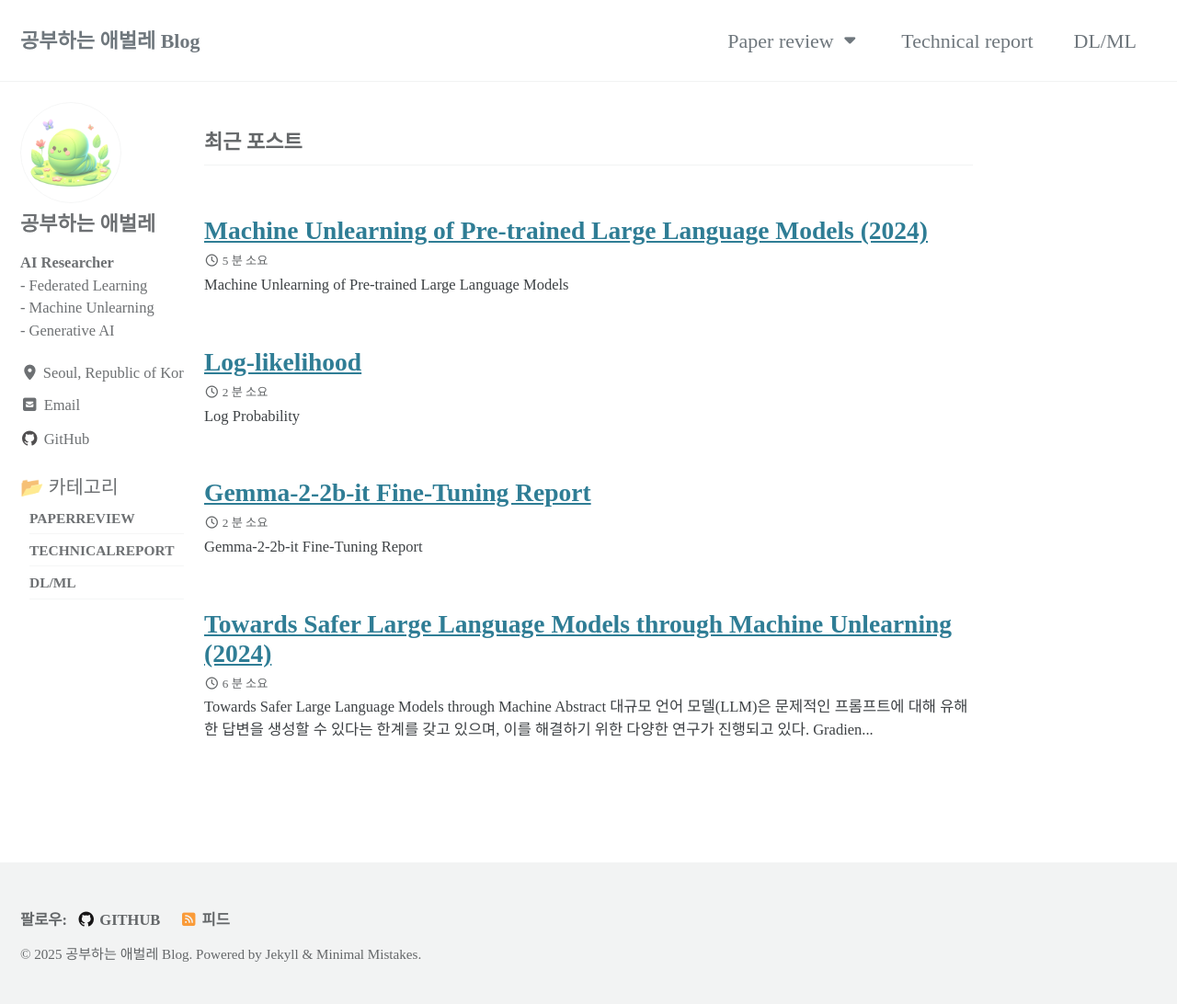
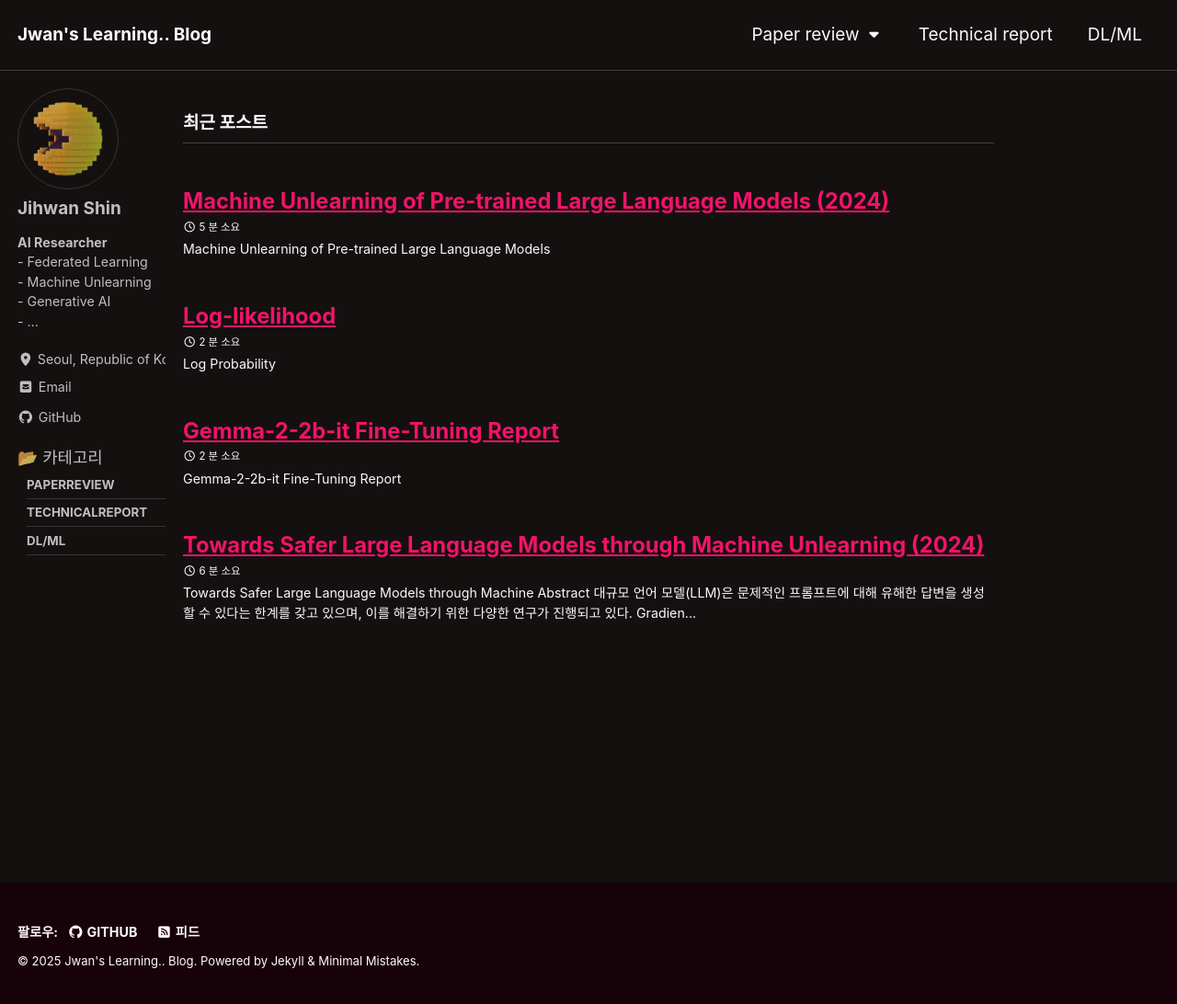
Before and after one commit to tlswlghks/tlswlghks.github.io, a Jekyll site: the page built from index.html, in a window 1280 px wide and 1094 px high. Shown: the whole window at 92% size. Built offline with Jekyll 4.4.1, drawn with Linux system fonts in a browser that asks for light colours; cached includes are drawn as plain includes; the list of posts is cut into pages by our own code.

Commit message:
category

```diff
--- a/_config.yml
+++ b/_config.yml
@@ -12,22 +12,22 @@
 
 # theme                  : "minimal-mistakes-jekyll"
 # remote_theme           : "mmistakes/minimal-mistakes"
-minimal_mistakes_skin    : "default" # "air", "aqua", "contrast", "dark", "dirt", "neon", "mint", "plum", "sunrise"  (블로그의 테마 색상 설정)
+minimal_mistakes_skin    : "neon" # "air", "aqua", "contrast", "dark", "dirt", "neon", "mint", "plum", "sunrise"  (블로그의 테마 색상 설정)
 
 # Site Settings
 locale                   : "ko-KR"   # 블로그의 언어 설정
 rtl                      : # true, false (default) # turns direction of the page into right to left for RTL languages
-title                    : "공부하는 애벌레 Blog"
+title                    : "Jwan's Learning.. Blog"
 title_separator          : "-"
 subtitle                 : # site tagline that appears below site title in masthead
-name                     : "공부하는 애벌레"  # 화면 하단 Footer 에 표시되는 이름입니다.
-description              : "진화하는 과정을 기록합니다!"   # 사이트 설명입니다.
+name                     : "Jwan"  # 화면 하단 Footer 에 표시되는 이름입니다.
+description              : "이것 저것 AI 공부 블로그"   # 사이트 설명입니다.
 url                      : "tlswlghks.github.io"  # 블로그 url <본인의 Git ID>.github.io
 baseurl                  : # 오류 발생 시 연결되는 url 입니다.
 repository               : "https://github.com/tlswlghks/tlswlghks.github.io"   # GitHub Repo Url 입니다.
 teaser                   : # 오류 발생 시 표시되는 이미지 입니다.
 logo                     : # 화면에 표시되는 logo 이미지 입니다.
-masthead_title           : "공부하는 애벌레 Blog"   # 메인화면에 표시되는 Title 입니다.
+masthead_title           : "Jwan's Learning.. Blog"   # 메인화면에 표시되는 Title 입니다.
 breadcrumbs              : # true, false (default)
 words_per_minute         : 200
 enable_copy_code_button  : # true, false (default)
@@ -113,9 +113,9 @@ analytics:
 
 # Site Author
 author:
-  name             : "공부하는 애벌레"
-  avatar           : "/assets/images/avatar/larva.png"
-  bio              : "**AI Researcher** <br> - Federated Learning <br> - Machine Unlearning <br> - Generative AI"
+  name             : "Jihwan Shin"
+  avatar           : "/assets/images/avatar/pacman.png"
+  bio              : "**AI Researcher** <br> - Federated Learning <br> - Machine Unlearning <br> - Generative AI <br> - ..."
   location         : "Seoul, Republic of Korea"
   email            :
   links:
--- a/_sass/minimal-mistakes/_reset.scss
+++ b/_sass/minimal-mistakes/_reset.scss
@@ -8,18 +8,18 @@ html {
   /* apply a natural box layout model to all elements */
   box-sizing: border-box;
   background-color: $background-color;
-  font-size: 16px;                    // Default 16px;
+  font-size: 13px;                    // Default 16px;
 
   @include breakpoint($medium) {
-    font-size: 18px;                  // Default 18px;
+    font-size: 15px;                  // Default 18px;
   }
 
   @include breakpoint($large) {
-    font-size: 20px;                  // Default 20px;
+    font-size: 17px;                  // Default 20px;
   }
 
   @include breakpoint($x-large) {
-    font-size: 22px;                  // Default 22px;
+    font-size: 19px;                  // Default 22px;
   }
 
   -webkit-text-size-adjust: 100%;
--- a/_sass/minimal-mistakes/_variables.scss
+++ b/_sass/minimal-mistakes/_variables.scss
@@ -17,7 +17,7 @@ $indent-var: 1.3em !default;
 
 /* system typefaces */
 $serif: Georgia, Times, serif !default;
-$sans-serif: "Noto Sans KR" -apple-system, BlinkMacSystemFont, "Roboto", "Segoe UI",
+$sans-serif: -apple-system, BlinkMacSystemFont, "Roboto", "Segoe UI",
   "Helvetica Neue", "Lucida Grande", Arial, sans-serif !default;
 $monospace: Monaco, Consolas, "Lucida Console", monospace !default;
 
@@ -158,9 +158,9 @@ $max-width: $x-large !default;
    Grid
    ========================================================================== */
 
-$right-sidebar-width-narrow: 100px !default;  // default 200px -> 100px
-$right-sidebar-width: 200px !default;  // default 300px -> 200px
-$right-sidebar-width-wide: 250px !default;  // default 400px -> 250px
+$right-sidebar-width-narrow: 80px !default;  // default 200px -> 100px
+$right-sidebar-width: 180px !default;  // default 300px -> 200px
+$right-sidebar-width-wide: 230px !default;  // default 400px -> 250px
 
 /*
    Other
--- a/assets/css/main.scss
+++ b/assets/css/main.scss
@@ -14,5 +14,3 @@ search: false
         max-width: 1600px !important;
     }
 }
-
-@import url('https://fonts.googleapis.com/css2?family=Noto+Sans+KR:wght@100..900&display=swap');
```
Also changed, not shown: assets/images/avatar/pacman.png (added).
